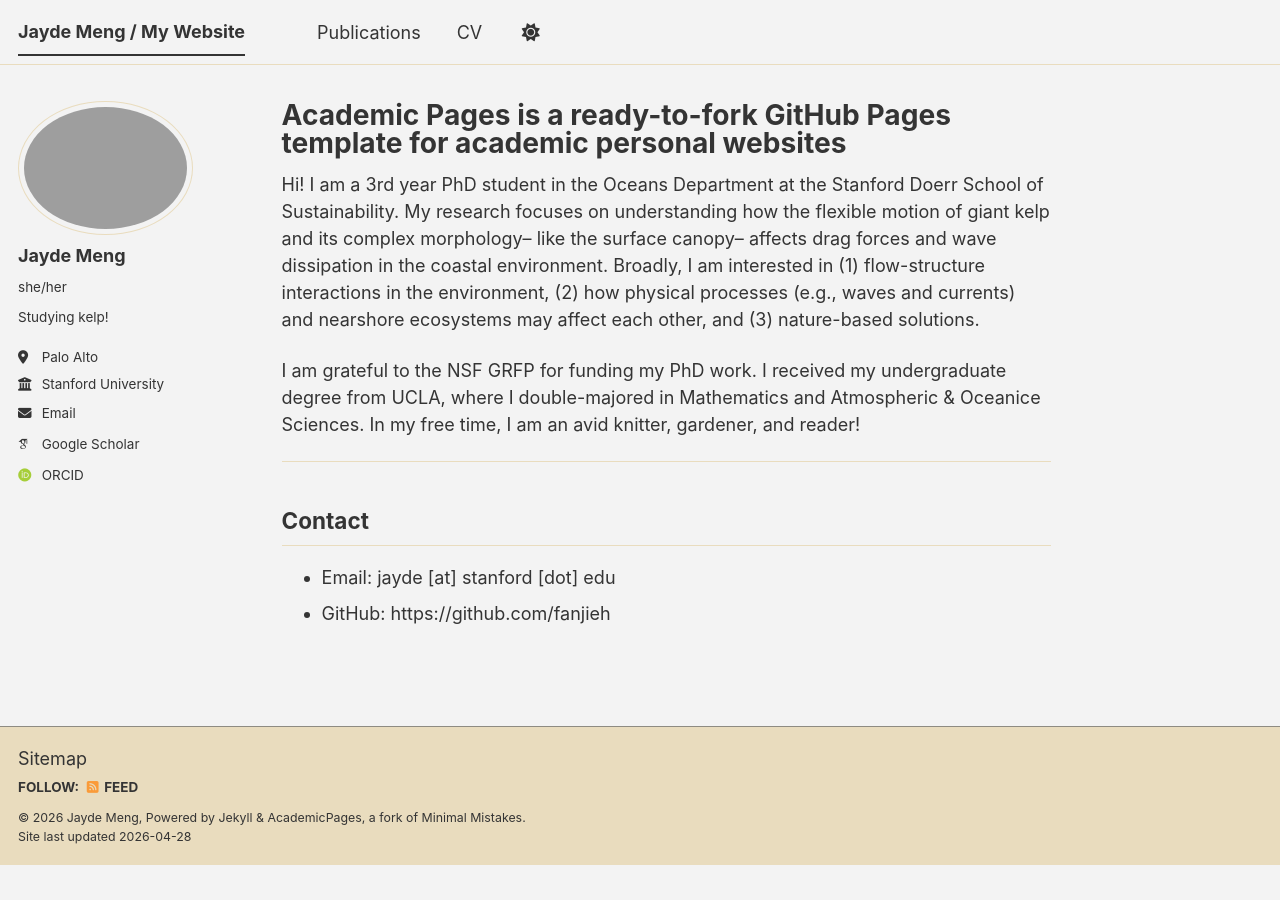
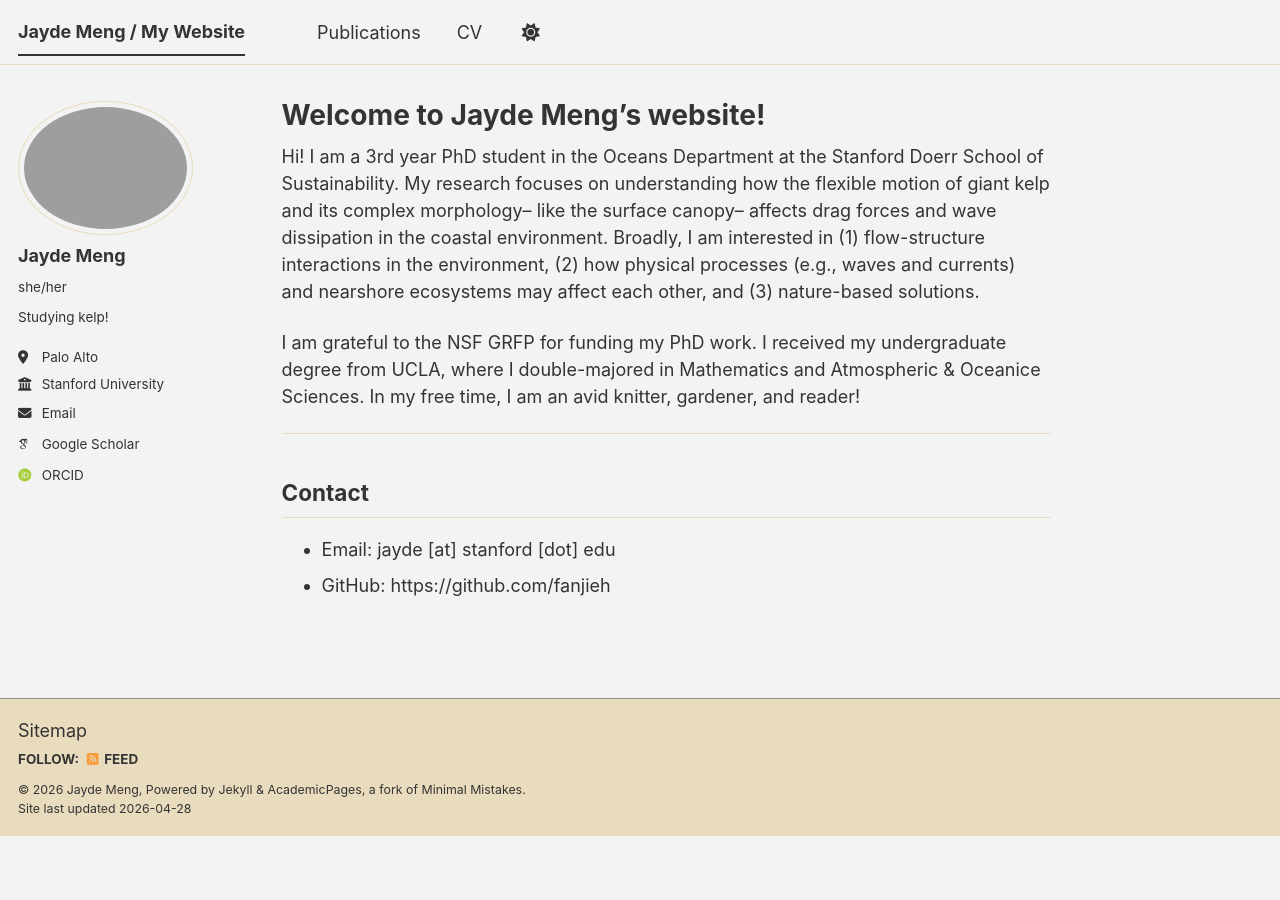
Before and after one commit to fanjieh/fanjieh.github.io, a Jekyll site: the page built from _pages/about.md, in a window 1280 px wide. Built offline with Jekyll 4.4.1, drawn with Linux system fonts in a browser that asks for light colours; some web fonts are replaced; a script bundle is joined from its source files by our own code; library files that are not in the unit come from our copies.

Commit message:
Update about.md

```diff
--- a/_pages/about.md
+++ b/_pages/about.md
@@ -1,6 +1,6 @@
 ---
 permalink: /
-title: "Academic Pages is a ready-to-fork GitHub Pages template for academic personal websites"
+title: "Welcome to Jayde Meng's website!"
 author_profile: true
 redirect_from:
   - /about/
```
